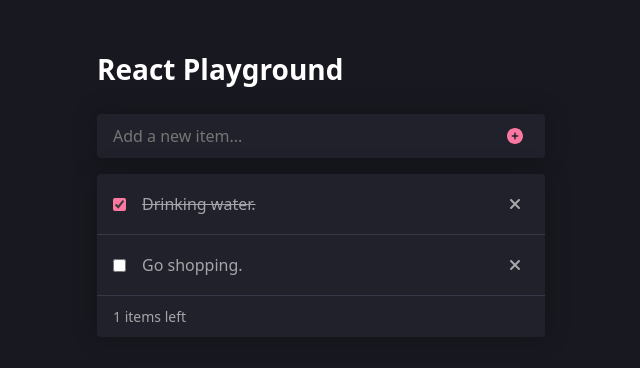
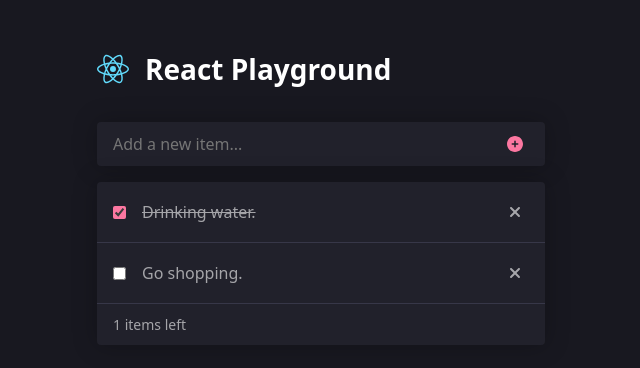
Before and after one commit to vlazaroes/react-playground, a React (Create React App) app: page / in a window 1280 px wide. Shown: the top 368 px of the page, without its empty margins (319-959 px from the left). Built offline with nearby package versions, Linux system fonts and the light colour scheme.

Commit message:
feat: add the React logo in the application header

```diff
--- a/src/App.js
+++ b/src/App.js
@@ -52,7 +52,17 @@ export default class App extends React.Component {
 
     return (
       <div className={AppStyles.Container}>
-        <h1 className={AppStyles.Title}>React Playground</h1>
+        <header className={AppStyles.Header}>
+          <img
+            className={AppStyles.ReactIcon}
+            src="icons/react.svg"
+            alt="React logo"
+            height="32"
+            weight="32"
+            loading="lazy"
+          />
+          <h1 className={AppStyles.Title}>React Playground</h1>
+        </header>
         <AddItem onAddItem={this.onAddItem} />
         <List
           items={items}
--- a/src/App.module.css
+++ b/src/App.module.css
@@ -1,11 +1,22 @@
 .Container {
-  margin: 48px auto 0 auto;
+  margin: 0 auto;
   max-width: 480px;
-  padding: 0 16px;
+  padding: 48px 16px 0 16px;
+}
+
+.Header {
+  align-items: center;
+  display: flex;
+  gap: 16px;
+  margin-bottom: 32px;
+}
+
+.ReactIcon {
+  height: 32px;
+  width: 32px;
 }
 
 .Title {
   color: #ffffff;
   font-size: 28px;
-  margin-bottom: 24px;
 }
```
Also changed, not shown: public/icons/react.svg (added).
